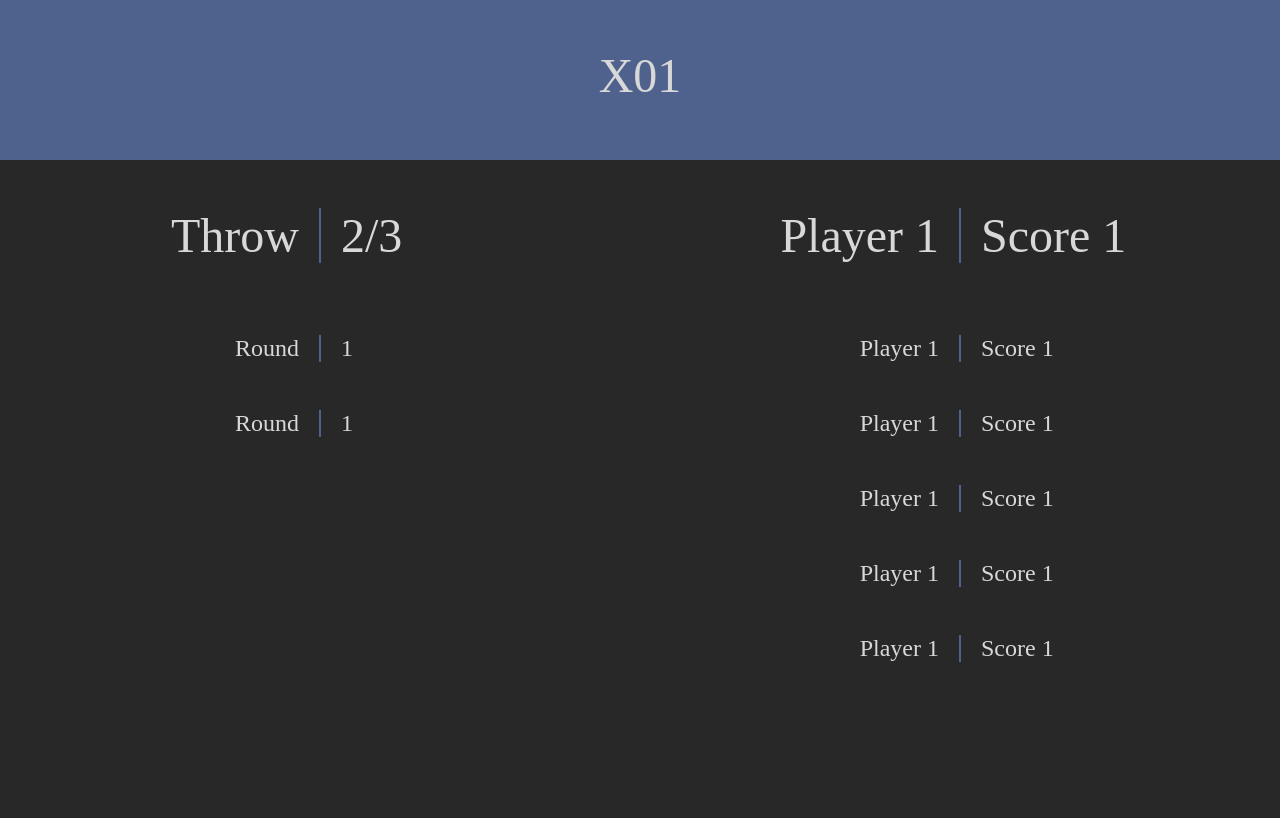
After one commit to rpennell/Dartboard, a Python web app: template GUI/templates/X01_full.html in a window 1280 px wide. The commit adds this page. Run offline with Jinja, Linux system fonts and the light colour scheme; the template is opened without the code that fills it, so the values that code supplies are empty.

Commit message:
X01
Can be served.  Decent GUI

```diff
--- a/GUI/static/index.css
+++ b/GUI/static/index.css
@@ -1,19 +1,47 @@
 * {
     box-sizing: border-box;
+    text-overflow: clip;
+}
+.container {
+
 }
 p {
    color: rgb(216, 216, 216);
    text-align: center;
    vertical-align: middle;
+   white-space: nowrap;
+   overflow: hidden;
+   text-overflow: clip;
+
 }
 .big {
    font-size: 3em;
 }
+
 .little {
    font-size: 1.5em;
-
+}
+[class*="col-"] {
+    float: left;
+}
+.row::after {
+    content: "";
+    clear: both;
+    display: table;
 }
 
+.col-1 {width: 8.33%;}
+.col-2 {width: 16.66%;}
+.col-3 {width: 25%;}
+.col-4 {width: 33.33%;}
+.col-5 {width: 41.66%;}
+.col-6 {width: 50%;}
+.col-7 {width: 58.33%;}
+.col-8 {width: 66.66%;}
+.col-9 {width: 75%;}
+.col-10 {width: 83.33%;}
+.col-11 {width: 91.66%;}
+.col-12 {width: 100%;}
 html, body {
    background-color: rgb(40, 40, 40);
    margin: 0px;
@@ -61,6 +89,7 @@ html, body {
 #title {
    position: absolute;
    background-color: #4F628E;
+   top: 0px;
    height: 20%;
    width: 100%;
 }
@@ -70,25 +99,6 @@ html, body {
    height: 80%;
    width: 100%;
 }
+#debug{
 
-/*[class*="col-"] {
-    float: left;
 }
-.row::after {
-    content: "";
-    clear: both;
-    display: table;
-}
-
-.col-1 {width: 8.33%;}
-.col-2 {width: 16.66%;}
-.col-3 {width: 25%;}
-.col-4 {width: 33.33%;}
-.col-5 {width: 41.66%;}
-.col-6 {width: 50%;}
-.col-7 {width: 58.33%;}
-.col-8 {width: 66.66%;}
-.col-9 {width: 75%;}
-.col-10 {width: 83.33%;}
-.col-11 {width: 91.66%;}
-.col-12 {width: 100%;}*/
--- a/GUI/static/loader.js
+++ b/GUI/static/loader.js
@@ -2,22 +2,45 @@ var channels = {
    html: {
       socket: null,
 
+      requests: 5,
+
       start: function() {
          channels.html.socket = new WebSocket("ws://" + location.host + "/html");
          channels.html.socket.onmessage = function(event) {
+            if (channels.html.requests > 0) {
+               channels.html.requests--;
+            } else if (channels.html.requests == 0) {
+               return;
+            }
+            console.log(event);
+            $('#global').html(event.data);
+         }
+      },
 
-         }
+      end: function() {
+         channels.html.socket.close()
       }
    },
 
    data: {
       socket: null,
 
+      request: -1,
+
       start: function() {
-         channels.socket = new WebSocket("ws://" + location.host + "/data");
-         channels.socket.onmessage = function(event) {
+         channels.data.socket = new WebSocket("ws://" + location.host + "/data");
+         channels.data.socket.onmessage = function(event) {
+            if (channels.html.requests > 0) {
+               channels.html.requests--;
+            } else if (channels.html.requests == 0) {
+               return;
+            }
+            console.log(event)
+         }
+      },
 
-         }
+      end: function() {
+         channels.data.socket.close()
       }
    }
 };
--- /dev/null
+++ b/GUI/templates/WinnerManager.html
@@ -0,0 +1,6 @@
+<div id='title'>
+   <p class="big">Winner</p>
+</div>
+<div id='content'>
+   <p class="little">Ryan</p>
+</div>
--- /dev/null
+++ b/GUI/templates/X01_full.html
@@ -0,0 +1,138 @@
+<!DOCTYPE html>
+<html lang="en">
+   <head>
+      <title>Dartboard: Sneezy</title>
+      <meta charset="utf-8">
+      <meta name="viewport" content="width=device-width, initial-scale=1">
+
+      <!-- Uncomment for direct open -->
+      <!-- <script src="../static/guiEngine.js" type=text/javascript></script> -->
+      <link rel="shortcut icon" href="../static/favicon.ico"> -->
+      <script src="../static/loader.js" type=text/javascript></script>
+      <link rel="stylesheet" href="../static/index.css">
+      <link rel="stylesheet" href="../static/colors.css">
+
+      <script src="../static/jquery.js" type="text/javascript"></script>
+      <link href="../static/emoji.css" rel="stylesheet">
+
+      <!-- Uncomment for Tornado open -->
+      <!-- <script src="{{ static_url("guiEngine.js") }}" type=text/javascript></script> -->
+      <!-- <link rel="shortcut icon" href="{{ static_url('favicon.ico') }}">
+      <script src="{{ static_url("loader.js") }}" type=text/javascript></script>
+      <link rel="stylesheet" href="{{ static_url("index.css") }}">
+      <link rel="stylesheet" href="{{ static_url("colors.css") }}">
+
+      <script src="{{ static_url("jquery.js") }}" type="text/javascript"></script>
+      <link href="{{ static_url("emoji.css") }}" rel="stylesheet"> -->
+   </head>
+   <body>
+      <div id='global'>
+         <style>
+            .border {
+               border-style: none;
+               border-width: 1px;
+               border-color: #FFFFFF;
+            }
+            .head, .datum {
+               border-width: 1px;
+               border-color: #4F628E;
+            }
+            .head {
+               text-align: right;
+               padding-right: 20px;
+               border-right-style: solid;
+            }
+            .datum {
+               text-align: left;
+               padding-left: 20px;
+               border-left-style: solid;
+            }
+         </style>
+         <div id='title'>
+            <p class="big">X01</p>
+         </div>
+         <div id='content'>
+            <div class="row">
+               <div class="col-6 border test">
+                  <div class="row">
+                     <div class="col-6">
+                        <p class="big head">Throw</p>
+                     </div>
+                     <div class="col-6">
+                        <p class="big datum">2/3</p>
+                     </div>
+                  </div>
+                  <div class="row">
+                     <div class="col-6">
+                        <p class="little head">Round </p>
+                     </div>
+                     <div class="col-6">
+                        <p class="little datum">1</p>
+                     </div>
+                  </div>
+                  <div class="row">
+                     <div class="col-6">
+                        <p class="little head">Round </p>
+                     </div>
+                     <div class="col-6">
+                        <p class="little datum">1</p>
+                     </div>
+                  </div>
+               </div>
+               <div class="col-6 border">
+                  <div class="row">
+                     <div class="col-6">
+                        <p class="big head">Player 1</p>
+                     </div>
+                     <div class="col-6">
+                        <p class="big datum">Score 1</p>
+                     </div>
+                  </div>
+                  <div class="row">
+                     <div class="col-6">
+                        <p class="little head">Player 1</p>
+                     </div>
+                     <div class="col-6">
+                        <p class="little datum">Score 1</p>
+                     </div>
+                  </div>
+                  <div class="row">
+                     <div class="col-6">
+                        <p class="little head">Player 1</p>
+                     </div>
+                     <div class="col-6">
+                        <p class="little datum">Score 1</p>
+                     </div>
+                  </div>
+                  <div class="row">
+                     <div class="col-6">
+                        <p class="little head">Player 1</p>
+                     </div>
+                     <div class="col-6">
+                        <p class="little datum">Score 1</p>
+                     </div>
+                  </div>
+                  <div class="row">
+                     <div class="col-6">
+                        <p class="little head">Player 1</p>
+                     </div>
+                     <div class="col-6">
+                        <p class="little datum">Score 1</p>
+                     </div>
+                  </div>
+                  <div class="row">
+                     <div class="col-6">
+                        <p class="little head">Player 1</p>
+                     </div>
+                     <div class="col-6">
+                        <p class="little datum">Score 1</p>
+                     </div>
+                  </div>
+               </div>
+            </div>
+         </div>
+
+      </div>
+
+   </body>
+</html>
```
Also changed, not shown: GUI/socket_test.py (+50 -53 lines), GUI/templates/OptionsManager.html (added, +14 -0 lines), GUI/templates/X01.html (added, +104 -0 lines), GUI/templates/index.html (+36 -13 lines), GUI/favicon.ico (deleted), GUI/static/favicon.ico (added).
